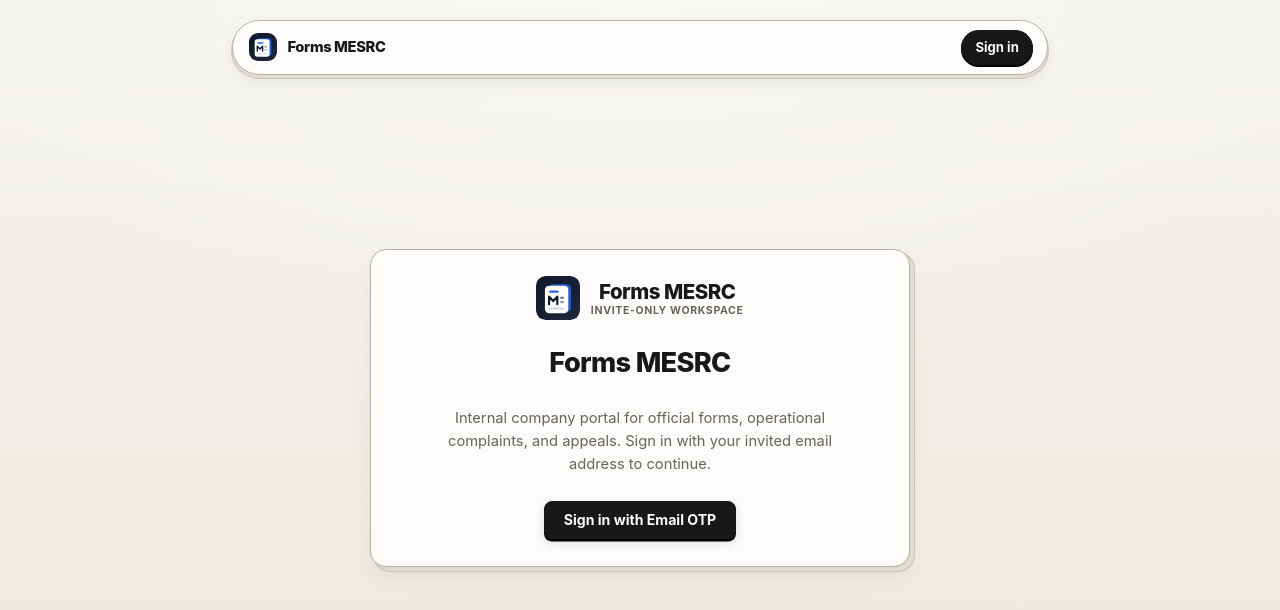
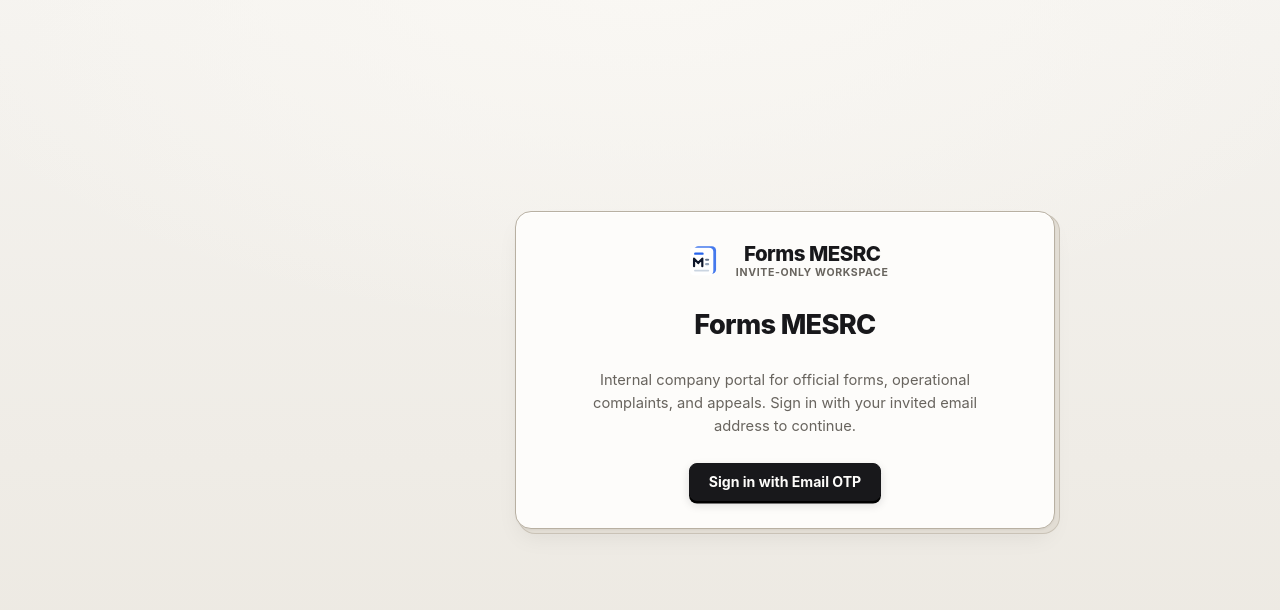
Before and after one commit to MoonWIRaja/forms-mesrc, a Next.js app in the folder apps/web/: page / in a window 1280 px wide. Shown: the top 610 px of the page. Built offline with nearby package versions, Linux system fonts and the light colour scheme; no server answers.

Commit message:
fix(nav): remove top bar completely and enforce 100% floating sidebar on left across all routes

```diff
--- a/apps/web/src/app/globals.css
+++ b/apps/web/src/app/globals.css
@@ -202,7 +202,7 @@ a:hover {
 }
 
 /* ============================================================================
-   LAYOUT SHELL & CONTEXT-AWARE FRAME
+   LAYOUT SHELL & APP FRAME (ALWAYS FLOATING SIDEBAR ON DESKTOP)
    ============================================================================ */
 .app-frame {
   display: flex;
@@ -213,16 +213,11 @@ a:hover {
   position: relative;
 }
 
-/* When in User Mode (Home / Forms / Tickets), stack vertically with compact top pill */
-.app-frame:has(.user-nav-header) {
-  flex-direction: column;
-}
-
 .shell {
   flex: 1;
   min-width: 0;
   width: 100%;
-  max-width: 1020px;
+  max-width: 1040px;
   margin: 0 auto;
   padding: 1.5rem 2rem 4rem;
   display: flex;
@@ -238,85 +233,7 @@ a:hover {
 }
 
 /* ============================================================================
-   MODE 1: COMPACT USER FLOATING PILL (HOME ONLY / NO CLUTTER)
-   ============================================================================ */
-.user-nav-header {
-  width: 100%;
-  max-width: 880px;
-  margin: 1.25rem auto 0;
-  padding: 0 2rem;
-  z-index: 40;
-  animation: paperBackLayerIn 0.24s cubic-bezier(0.16, 1, 0.3, 1) both;
-}
-
-.user-nav-pill {
-  display: flex;
-  align-items: center;
-  justify-content: space-between;
-  gap: 1rem;
-  padding: 0.55rem 0.85rem 0.55rem 1rem;
-  background: var(--surface);
-  border: 1px solid var(--border-strong);
-  border-radius: 9999px;
-  box-shadow:
-    0 1px 0 #ffffff inset,
-    0 3px 0 var(--paper-back),
-    0 3px 0 1px var(--paper-back-edge),
-    0 8px 20px rgba(24, 24, 27, 0.06);
-}
-
-.user-nav-left,
-.user-nav-right {
-  display: flex;
-  align-items: center;
-  gap: 0.55rem;
-}
-
-.user-nav-brand {
-  text-decoration: none;
-  color: inherit;
-  display: flex;
-  align-items: center;
-}
-
-.pill-btn {
-  display: inline-flex;
-  align-items: center;
-  gap: 0.4rem;
-  padding: 0.38rem 0.85rem;
-  border-radius: 9999px;
-  font-size: 0.82rem;
-  font-weight: 700;
-  text-decoration: none;
-  cursor: pointer;
-  border: 1px solid var(--border-strong);
-  background: var(--surface-muted);
-  color: var(--ink);
-  box-shadow: 0 1.5px 0 var(--paper-back-edge);
-  transition: transform 0.14s ease, background-color 0.14s ease, box-shadow 0.14s ease;
-}
-
-.pill-btn:hover {
-  transform: translateY(-1px);
-  background: var(--surface-elevated);
-  color: var(--ink);
-  box-shadow: 0 2.5px 0 var(--paper-back-edge);
-}
-
-.pill-btn-admin {
-  background: var(--ink);
-  color: var(--surface);
-  border-color: var(--ink);
-  box-shadow: 0 2px 0 #000000;
-}
-
-.pill-btn-admin:hover {
-  background: var(--primary-hover);
-  color: #ffffff;
-}
-
-/* ============================================================================
-   MODE 2: ADMIN PANEL FLOATING PAPER SIDEBAR (DEDICATED ADMIN CONSOLE)
+   TACTILE PAPER FLOATING SIDEBAR (ALWAYS FLOATING ON THE LEFT)
    ============================================================================ */
 .floating-sidebar {
   position: sticky;
--- a/apps/web/src/components/SiteNav.tsx
+++ b/apps/web/src/components/SiteNav.tsx
@@ -59,74 +59,18 @@ export default function SiteNav() {
     pathname?.startsWith("/users") ||
     pathname?.startsWith("/maintenance");
 
-  // ==========================================================================
-  // MODE 1: COMPACT USER PORTAL PILL (When on Home, Forms, or Tickets)
-  // No cluttered sidebar; Forms & Tickets are chosen directly from Home.
-  // ==========================================================================
-  if (!isAdminPanelRoute) {
-    const isHome = pathname === "/" || pathname === "";
-    return (
-      <header className="user-nav-header" aria-label="Workspace Header">
-        <div className="user-nav-pill">
-          <div className="user-nav-left">
-            <Link href="/" className="user-nav-brand" aria-label="Forms MESRC Home">
-              <BrandLogo size="sm" />
-            </Link>
-            {!isHome && (
-              <Link href="/" className="pill-btn">
-                &larr; Home
-              </Link>
-            )}
-          </div>
-
-          <div className="user-nav-right">
-            {isStaff && (
-              <Link href="/admin/" className="pill-btn pill-btn-admin">
-                <svg
-                  width="14"
-                  height="14"
-                  viewBox="0 0 24 24"
-                  fill="none"
-                  stroke="currentColor"
-                  strokeWidth="2.2"
-                  strokeLinecap="round"
-                  strokeLinejoin="round"
-                  aria-hidden="true"
-                >
-                  <rect x="3" y="3" width="7" height="7" rx="1" />
-                  <rect x="14" y="3" width="7" height="7" rx="1" />
-                  <rect x="14" y="14" width="7" height="7" rx="1" />
-                  <rect x="3" y="14" width="7" height="7" rx="1" />
-                </svg>
-                Admin Panel
-              </Link>
-            )}
-
-            {profile ? (
-              <button type="button" className="pill-btn" onClick={handleSignOut}>
-                Sign out
-              </button>
-            ) : (
-              <Link href="/sign-in/" className="pill-btn pill-btn-admin">
-                Sign in
-              </Link>
-            )}
-          </div>
-        </div>
-      </header>
-    );
-  }
-
-  // ==========================================================================
-  // MODE 2: DEDICATED ADMIN PANEL FLOATING SIDEBAR
-  // Appears only when inside /admin, /users, or /maintenance
-  // ==========================================================================
+  const isDashboard = pathname === "/" || pathname === "";
   const isSubmissions = pathname === "/admin" || pathname === "/admin/";
   const isFormBuilder = pathname?.startsWith("/admin/forms");
   const isUsers = pathname?.startsWith("/users");
   const isSettings = pathname?.startsWith("/maintenance");
 
-  const adminSidebarContent = (
+  // ==========================================================================
+  // SIDEBAR CONTENT: SWITCHES INTELLIGENTLY BETWEEN USER & ADMIN MODES
+  // (Always floating on the left — NO top bar anywhere)
+  // ==========================================================================
+  const sidebarContent = isAdminPanelRoute ? (
+    // MODE 2: ADMIN PANEL DEDICATED SIDEBAR
     <>
       <div className="sidebar-brand">
         <Link href="/admin/" className="sidebar-brand-link" aria-label="Forms MESRC Admin Panel">
@@ -258,13 +202,93 @@ export default function SiteNav() {
         )}
       </div>
     </>
+  ) : (
+    // MODE 1: COMPACT USER FLOATING SIDEBAR (Home / Forms / Tickets)
+    // Ultra-clean on the side — Forms & Tickets removed because they are in the center of Home!
+    <>
+      <div className="sidebar-brand">
+        <Link href="/" className="sidebar-brand-link" aria-label="Forms MESRC Home">
+          <BrandLogo size="md" subtitle="Workspace" />
+        </Link>
+      </div>
+
+      <nav className="sidebar-menu" aria-label="Main Navigation">
+        <div className="sidebar-section-label">Navigation</div>
+
+        <Link href="/" className={`sidebar-item ${isDashboard ? "active" : ""}`}>
+          <svg
+            className="sidebar-item-icon"
+            viewBox="0 0 24 24"
+            fill="none"
+            stroke="currentColor"
+            strokeWidth="2.2"
+            strokeLinecap="round"
+            strokeLinejoin="round"
+            aria-hidden="true"
+          >
+            <path d="M3 9l9-7 9 7v11a2 2 0 0 1-2 2H5a2 2 0 0 1-2-2z" />
+            <polyline points="9 22 9 12 15 12 15 22" />
+          </svg>
+          <span className="sidebar-item-text">Dashboard</span>
+        </Link>
+
+        {isStaff && (
+          <>
+            <div className="sidebar-section-label">Management</div>
+            <Link href="/admin/" className="sidebar-item">
+              <svg
+                className="sidebar-item-icon"
+                viewBox="0 0 24 24"
+                fill="none"
+                stroke="currentColor"
+                strokeWidth="2"
+                strokeLinecap="round"
+                strokeLinejoin="round"
+                aria-hidden="true"
+              >
+                <rect x="3" y="3" width="7" height="7" rx="1" />
+                <rect x="14" y="3" width="7" height="7" rx="1" />
+                <rect x="14" y="14" width="7" height="7" rx="1" />
+                <rect x="3" y="14" width="7" height="7" rx="1" />
+              </svg>
+              <span className="sidebar-item-text">Admin Panel</span>
+            </Link>
+          </>
+        )}
+      </nav>
+
+      <div className="sidebar-footer">
+        {profile ? (
+          <div className="sidebar-profile-box">
+            <div className="sidebar-user-info">
+              <span className="sidebar-user-email" title={profile.email}>
+                {profile.email}
+              </span>
+              <span className="badge badge-role">{profile.role}</span>
+            </div>
+            <button
+              type="button"
+              className="btn btn-secondary sidebar-signout-btn"
+              onClick={handleSignOut}
+            >
+              Sign out
+            </button>
+          </div>
+        ) : (
+          <Link href="/sign-in/" className="btn btn-primary sidebar-signin-btn">
+            Sign in
+          </Link>
+        )}
+      </div>
+    </>
   );
 
   return (
     <>
-      <div className="mobile-floating-bar" aria-label="Mobile Admin Navigation">
-        <Link href="/admin/" className="mobile-bar-brand">
-          <BrandLogo size="sm" subtitle="Admin" />
+      {/* Mobile Floating Bar (< 920px) */}
+      <div className="mobile-floating-bar" aria-label="Mobile Navigation Bar">
+        <Link href="/" className="mobile-bar-brand">
+          <BrandLogo size="sm" subtitle={isAdminPanelRoute ? "Admin" : "Workspace"} />
         </Link>
         <button
           type="button"
@@ -272,20 +296,22 @@ export default function SiteNav() {
           onClick={() => setMobileOpen(!mobileOpen)}
           aria-expanded={mobileOpen}
         >
-          {mobileOpen ? "Close" : "Admin Menu"}
+          {mobileOpen ? "Close" : "Menu"}
         </button>
       </div>
 
+      {/* Mobile Drawer Overlay */}
       {mobileOpen && (
         <div className="mobile-drawer-overlay" onClick={() => setMobileOpen(false)}>
           <aside className="mobile-drawer-paper" onClick={(e) => e.stopPropagation()}>
-            {adminSidebarContent}
+            {sidebarContent}
           </aside>
         </div>
       )}
 
-      <aside className="floating-sidebar" aria-label="Admin Sidebar">
-        {adminSidebarContent}
+      {/* Desktop Floating Sidebar (Always on the left across all pages) */}
+      <aside className="floating-sidebar" aria-label="Main Navigation">
+        {sidebarContent}
       </aside>
     </>
   );
```
